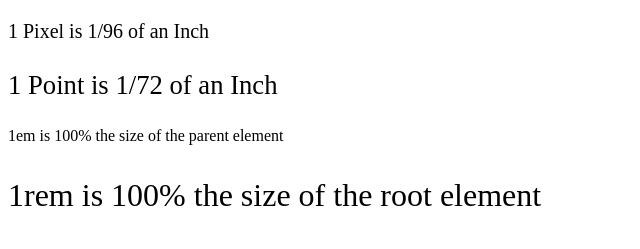
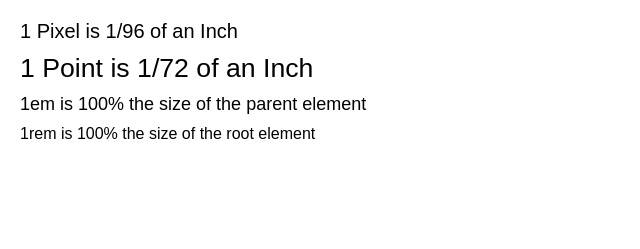
Before and after one commit to joyyg0606/100-days-of-python-continued, a plain HTML site: page Section 44/6.1 Font Properties/font-size.html in a window 1280 px wide. Shown: the whole page, without its empty margins (0-640 px from the left). Drawn offline with Linux system fonts and the light colour scheme.

Commit message:
improved font properties project

```diff
--- a/Section 44/6.1 Font Properties/font-size.html
+++ b/Section 44/6.1 Font Properties/font-size.html
@@ -1,9 +1,21 @@
 <!DOCTYPE html>
+<html lang="en">
 
 <head>
   <meta charset="UTF-8">
-  <title>Font-Size</title>
+  <title>Font Size</title>
   <style>
+    body {
+      font-size: 18px;
+      margin: 20px;
+      font-family: Arial, sans-serif;
+    }
+
+    p {
+      margin: 10px 0;
+      font-size: 1.2rem;
+    }
+
     #pixel {
       font-size: 20px;
     }
@@ -21,23 +33,17 @@
     }
 
     footer {
-      font-size: 12pt;
-    }
-
-    html {
-      font-size: xx-large;
+      font-size: 0.8rem;
+      margin-top: 20px;
     }
   </style>
 </head>
-<html lang="en">
 
 <body>
   <p id="pixel">1 Pixel is 1/96 of an Inch</p>
   <p id="point">1 Point is 1/72 of an Inch</p>
-  <footer>
-    <p id="em">1em is 100% the size of the parent element</p>
-    <p id="rem">1rem is 100% the size of the root element</p>
-  </footer>
+  <p id="em">1em is 100% the size of the parent element</p>
+  <p id="rem">1rem is 100% the size of the root element</p>
 </body>
 
 </html>
```
Also changed, not shown: Section 44/6.1 Font Properties/font-family.html (+11 -1 lines), Section 44/6.1 Font Properties/index.html (+12 -7 lines).
